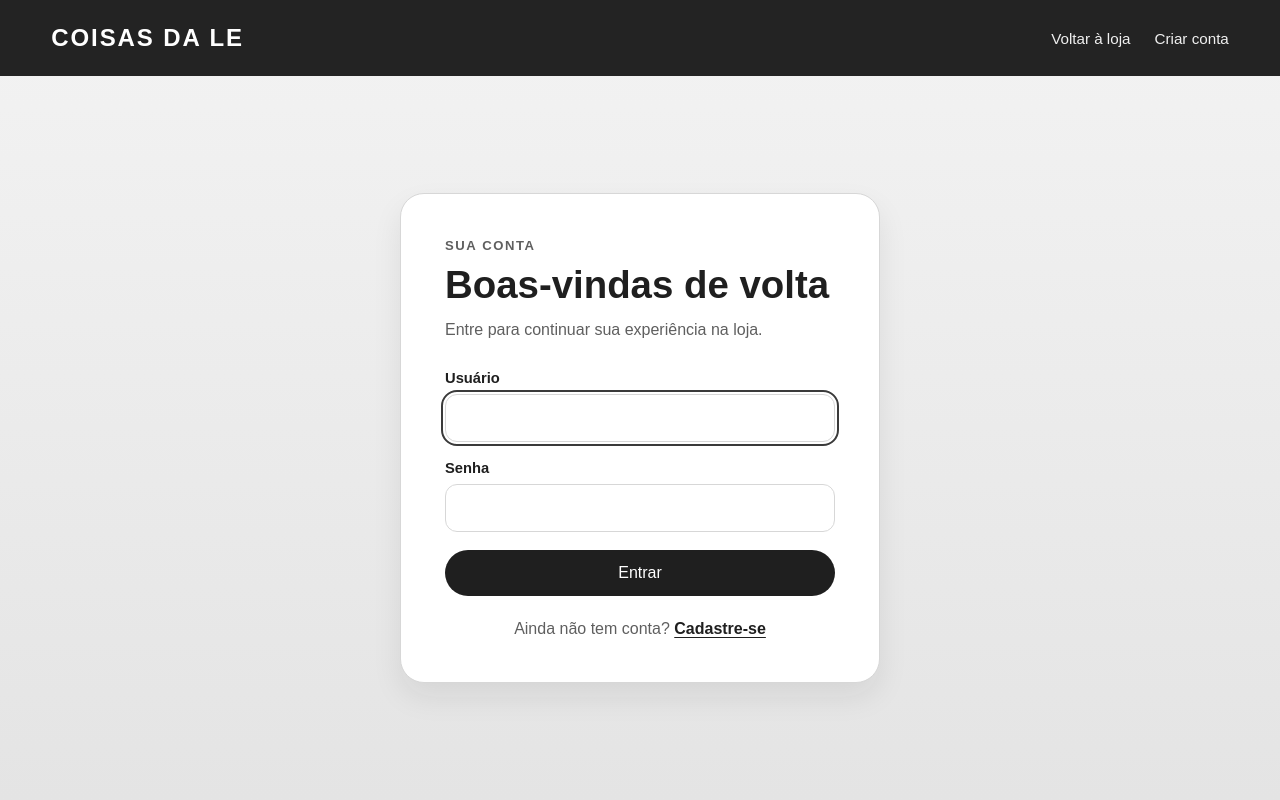
After one commit to projeto-pi-samuelepaulo/projeto-coisas-da-le, a Django app: page /conta/entrar/ in a window 1280 px wide. The commit adds this page. Run offline with Django 5.2, Linux system fonts and the light colour scheme.

Commit message:
criação da pagina de login

```diff
--- a/config/settings.py
+++ b/config/settings.py
@@ -82,7 +82,7 @@ MEDIA_URL = "media/"
 MEDIA_ROOT = BASE_DIR / "media"
 
 LOGIN_URL = "core:login"
-LOGIN_REDIRECT_URL = "core:catalogo"
-LOGOUT_REDIRECT_URL = "core:catalogo"
+LOGIN_REDIRECT_URL = "core:home"
+LOGOUT_REDIRECT_URL = "core:home"
 
 DEFAULT_AUTO_FIELD = "django.db.models.BigAutoField"
--- a/config/urls.py
+++ b/config/urls.py
@@ -15,11 +15,9 @@ Including another URLconf
     2. Add a URL to urlpatterns:  path('blog/', include('blog.urls'))
 """
 from django.contrib import admin
-from django.urls import path
-from core.views import home, produto
+from django.urls import include, path
 
 urlpatterns = [
     path('admin/', admin.site.urls),
-    path('', home, name='home'),
-    path('produto/<int:produto_id>/', produto, name='produto'),
+    path('', include('core.urls')),
 ]
--- /dev/null
+++ b/core/urls.py
@@ -0,0 +1,19 @@
+from django.urls import path
+from django.contrib.auth.views import LogoutView
+
+from .views import (
+    ClienteLoginView,
+    cadastro,
+    home,
+    produto,
+)
+
+app_name = "core"
+
+urlpatterns = [
+    path("", home, name="home"),
+    path("produto/<int:produto_id>/", produto, name="produto"),
+    path("conta/entrar/", ClienteLoginView.as_view(), name="login"),
+    path("conta/cadastrar/", cadastro, name="cadastro"),
+    path("conta/sair/", LogoutView.as_view(), name="logout"),
+]
--- a/core/views.py
+++ b/core/views.py
@@ -1,4 +1,32 @@
-from django.shortcuts import render
+from django.contrib import messages
+from django.contrib.auth import login
+from django.contrib.auth.forms import AuthenticationForm
+from django.contrib.auth.views import LoginView
+from django.shortcuts import redirect, render
+
+from .forms import CadastroForm
+
+
+class ClienteLoginView(LoginView):
+    template_name = "registration/login.html"
+    authentication_form = AuthenticationForm
+
+
+def cadastro(request):
+    if request.user.is_authenticated:
+        return redirect("core:home")
+
+    form = CadastroForm(request.POST or None)
+    if request.method == "POST" and form.is_valid():
+        usuario = form.save()
+        login(request, usuario)
+        messages.success(
+            request,
+            f"Bem-vinda, {usuario.first_name}! Seu cadastro foi concluído.",
+        )
+        return redirect("core:home")
+
+    return render(request, "registration/signup.html", {"form": form})
 
 
 def home(request):
--- a/static/css/styles.css
+++ b/static/css/styles.css
@@ -60,9 +60,28 @@ header {
 
 .links {
   display: flex;
+  align-items: center;
   gap: 24px;
   font-size: 0.95rem;
   color: #f0f0f0;
+}
+
+.links form {
+  margin: 0;
+}
+
+.nav-button {
+  padding: 0;
+  border: 0;
+  background: none;
+  color: inherit;
+  font: inherit;
+  cursor: pointer;
+}
+
+.nav-button:hover,
+.links a:hover {
+  text-decoration: underline;
 }
 
 .hero {
@@ -296,6 +315,136 @@ footer {
   flex-wrap: wrap;
 }
 
+.account-page {
+  min-height: calc(100vh - 76px);
+  display: grid;
+  place-items: center;
+  padding: 48px 20px;
+}
+
+.account-card {
+  width: min(100%, 480px);
+  padding: clamp(24px, 5vw, 44px);
+  border: 1px solid var(--line);
+  border-radius: 24px;
+  background: var(--card);
+  box-shadow: var(--shadow);
+}
+
+.account-eyebrow {
+  margin: 0 0 10px;
+  color: var(--muted);
+  font-size: 0.82rem;
+  font-weight: 700;
+  letter-spacing: 0.12em;
+  text-transform: uppercase;
+}
+
+.account-card h1 {
+  margin: 0 0 10px;
+  font-size: clamp(1.8rem, 5vw, 2.4rem);
+}
+
+.account-intro {
+  margin: 0 0 28px;
+  color: var(--muted);
+  line-height: 1.6;
+}
+
+.account-form {
+  display: grid;
+  gap: 18px;
+}
+
+.form-field {
+  display: grid;
+  gap: 8px;
+}
+
+.form-field label {
+  font-size: 0.92rem;
+  font-weight: 700;
+}
+
+.form-input,
+.form-field input {
+  width: 100%;
+  min-height: 48px;
+  padding: 12px 14px;
+  border: 1px solid var(--line);
+  border-radius: 12px;
+  background: #fff;
+  color: var(--primary);
+  font: inherit;
+}
+
+.form-input:focus,
+.form-field input:focus {
+  outline: 2px solid var(--primary-soft);
+  outline-offset: 2px;
+}
+
+.form-help {
+  color: var(--muted);
+  font-size: 0.82rem;
+  line-height: 1.5;
+}
+
+.form-errors,
+.account-notices {
+  color: #9b1c1c;
+  font-size: 0.88rem;
+  line-height: 1.5;
+}
+
+.form-errors ul {
+  margin: 0;
+  padding-left: 20px;
+}
+
+.account-notices {
+  margin-bottom: 20px;
+  border-radius: 12px;
+  background: #f0f7ed;
+  color: #285d26;
+}
+
+.account-notices {
+  padding: 12px 14px;
+}
+
+.account-notices.container {
+  margin: 20px auto 0;
+}
+
+.account-notices p {
+  margin: 0 0 6px;
+}
+
+.account-notices p:last-child {
+  margin-bottom: 0;
+}
+
+.account-submit {
+  width: 100%;
+  border: 0;
+  cursor: pointer;
+  font: inherit;
+}
+
+.account-switch {
+  margin: 24px 0 0;
+  color: var(--muted);
+  text-align: center;
+}
+
+.account-switch a {
+  color: var(--primary);
+  font-weight: 700;
+  text-decoration: underline;
+  text-underline-offset: 3px;
+}
+
 @media (max-width: 900px) {
   .hero-box,
   .products,
@@ -309,4 +458,10 @@ footer {
     gap: 10px;
     padding: 18px 0;
   }
+
+  .links {
+    justify-content: center;
+    flex-wrap: wrap;
+    gap: 14px;
+  }
 }
--- /dev/null
+++ b/templates/registration/login.html
@@ -0,0 +1,60 @@
+{% load static %}
+<!DOCTYPE html>
+<html lang="pt-BR">
+  <head>
+    <meta charset="UTF-8" />
+    <meta name="viewport" content="width=device-width, initial-scale=1.0" />
+    <title>Entrar | Coisas da Le</title>
+    <link rel="stylesheet" href="{% static 'css/styles.css' %}" />
+  </head>
+  <body>
+    <header>
+      <div class="container nav">
+        <a class="brand" href="{% url 'core:home' %}">COISAS DA LE</a>
+        <nav class="links">
+          <a href="{% url 'core:home' %}">Voltar à loja</a>
+          <a href="{% url 'core:cadastro' %}">Criar conta</a>
+        </nav>
+      </div>
+    </header>
+
+    <main class="account-page">
+      <section class="account-card" aria-labelledby="login-title">
+        <p class="account-eyebrow">Sua conta</p>
+        <h1 id="login-title">Boas-vindas de volta</h1>
+        <p class="account-intro">Entre para continuar sua experiência na loja.</p>
+
+        {% if messages %}
+        <div class="account-notices" role="status">
+          {% for message in messages %}
+          <p>{{ message }}</p>
+          {% endfor %}
+        </div>
+        {% endif %}
+
+        <form method="post" class="account-form">
+          {% csrf_token %}
+          {% if form.non_field_errors %}
+          <div class="form-errors" role="alert">{{ form.non_field_errors }}</div>
+          {% endif %}
+          {% for field in form %}
+          <div class="form-field">
+            <label for="{{ field.id_for_label }}">{{ field.label }}</label>
+            {{ field }}
+            {% if field.errors %}
+            <div class="form-errors" role="alert">{{ field.errors }}</div>
+            {% endif %}
+          </div>
+          {% endfor %}
+          <input type="hidden" name="{{ redirect_field_name }}" value="{{ redirect_to }}" />
+          <button class="btn btn-primary account-submit" type="submit">Entrar</button>
+        </form>
+
+        <p class="account-switch">
+          Ainda não tem conta?
+          <a href="{% url 'core:cadastro' %}">Cadastre-se</a>
+        </p>
+      </section>
+    </main>
+  </body>
+</html>
```
Also changed, not shown: core/forms.py (+21 -0 lines), core/tests.py (+100 -1 lines), templates/index.html (+17 -1 lines), templates/product.html (+9 -0 lines), templates/registration/signup.html (added, +54 -0 lines).
